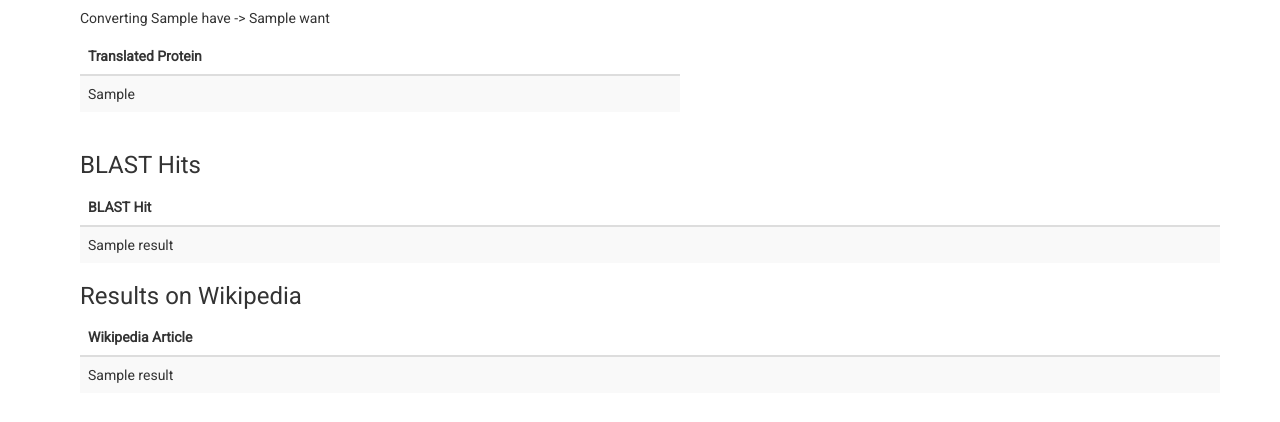
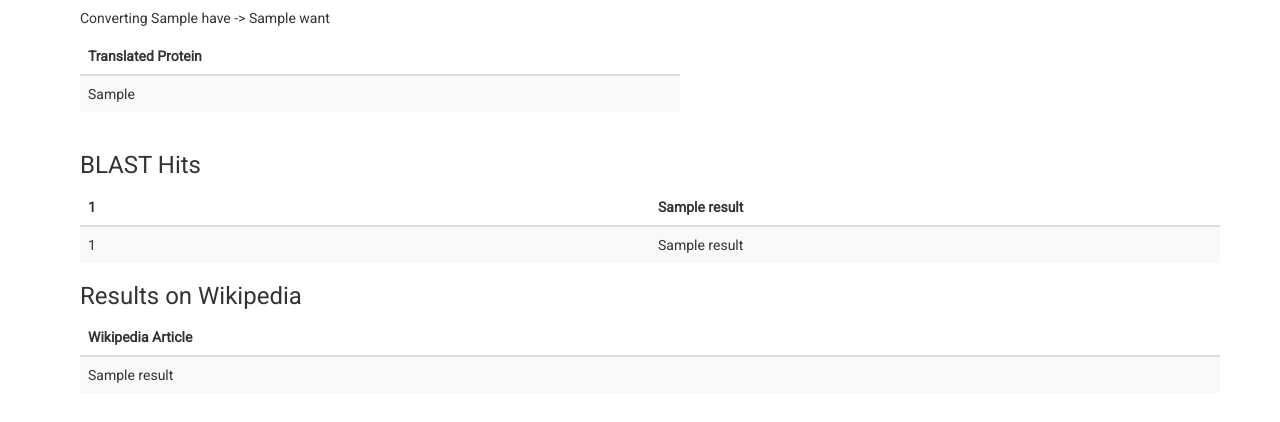
Before and after one commit to thealanle/bio-pipelines, a Flask app: template app/templates/result.html in a window 1280 px wide. Shown: the part 183-605 px from the top of the page. Run offline with Flask 2, Linux system fonts and the light colour scheme; the template is opened without the code that fills it: most values are stand-ins (such as "Sample title", 1, 10 or a date in 2020); some libraries are stand-ins or nearby versions.

Commit message:
Format BLAST Results table in HTML

```diff
--- a/app/routes.py
+++ b/app/routes.py
@@ -39,7 +39,8 @@ def result():
 
         elif form['want'] == 'hits':  # BLAST hits
             print(f"Getting BLAST data using input: {form['query']}")
-            results['hits'] = bio_pipelines.BLASTSearch(form['query']).hits
+            results['hits'] = bio_pipelines.BLASTSearch(
+                form['query']).data_table
 
         elif form['want'] == 'protein':  # Protein translation
             print(f"Converting nucleic acid string to protein...")
--- a/app/templates/result.html
+++ b/app/templates/result.html
@@ -33,13 +33,15 @@
 <table class="table table-striped">
   <thead class="thead-dark">
     <tr>
-      <th scope="col">BLAST Hit</th>
+      <th scope="col">{{ blast_results[0][0]}}</th>
+      <th scope="col">{{ blast_results[0][1]}}</th>
     </tr>
   </thead>
   <tbody>
-      {%for result in blast_results%}
+      {%for result in blast_results[1:]%}
       <tr>
-          <td>{{ result|safe }}</td>
+          <td>{{ result[0]|safe }}</td>
+          <td>{{ result[1]|safe }}</td>
       {%endfor%}
       </tr>
   </tbody>
```
Also changed, not shown: bio_pipelines.py (+10 -10 lines).
